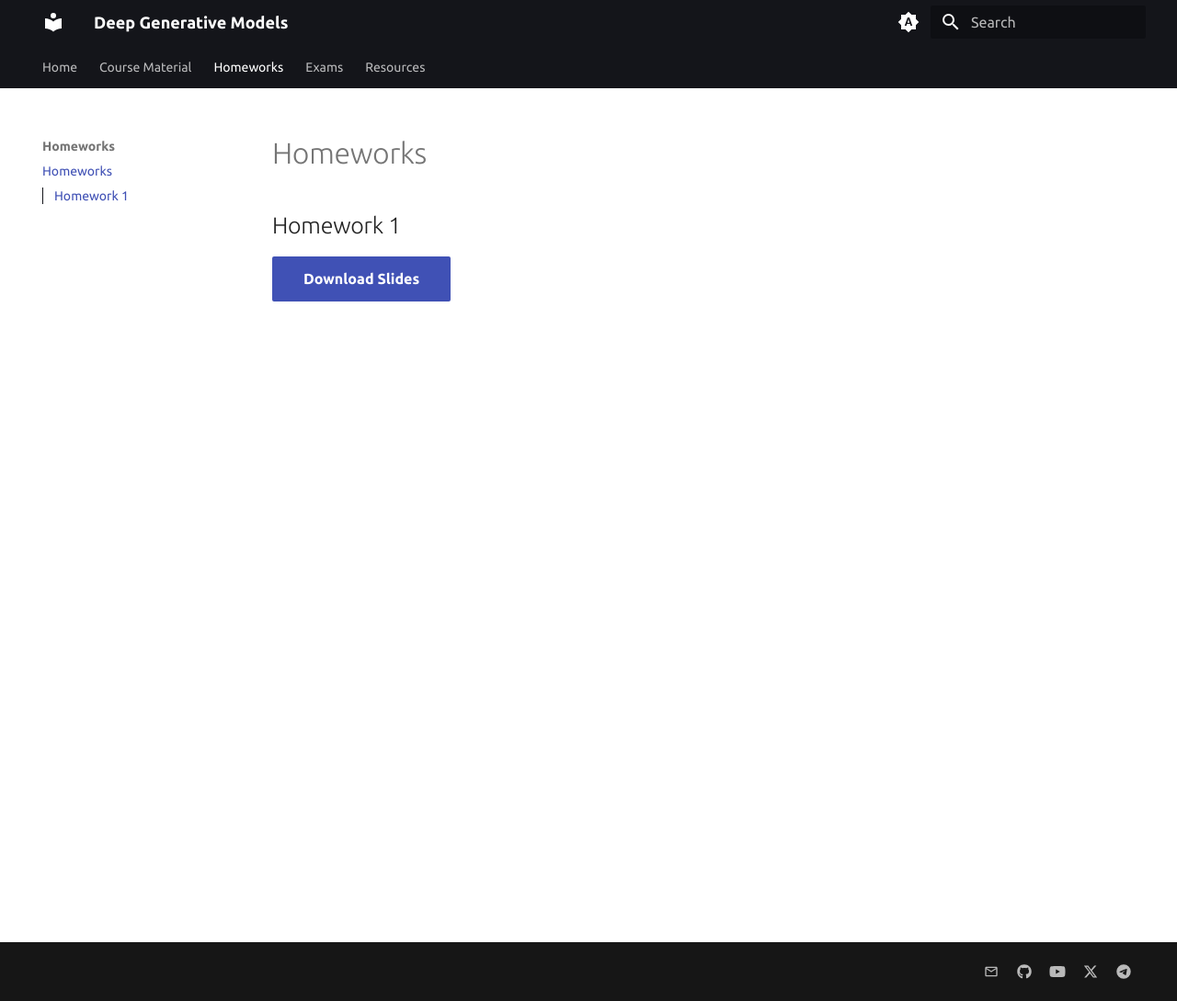
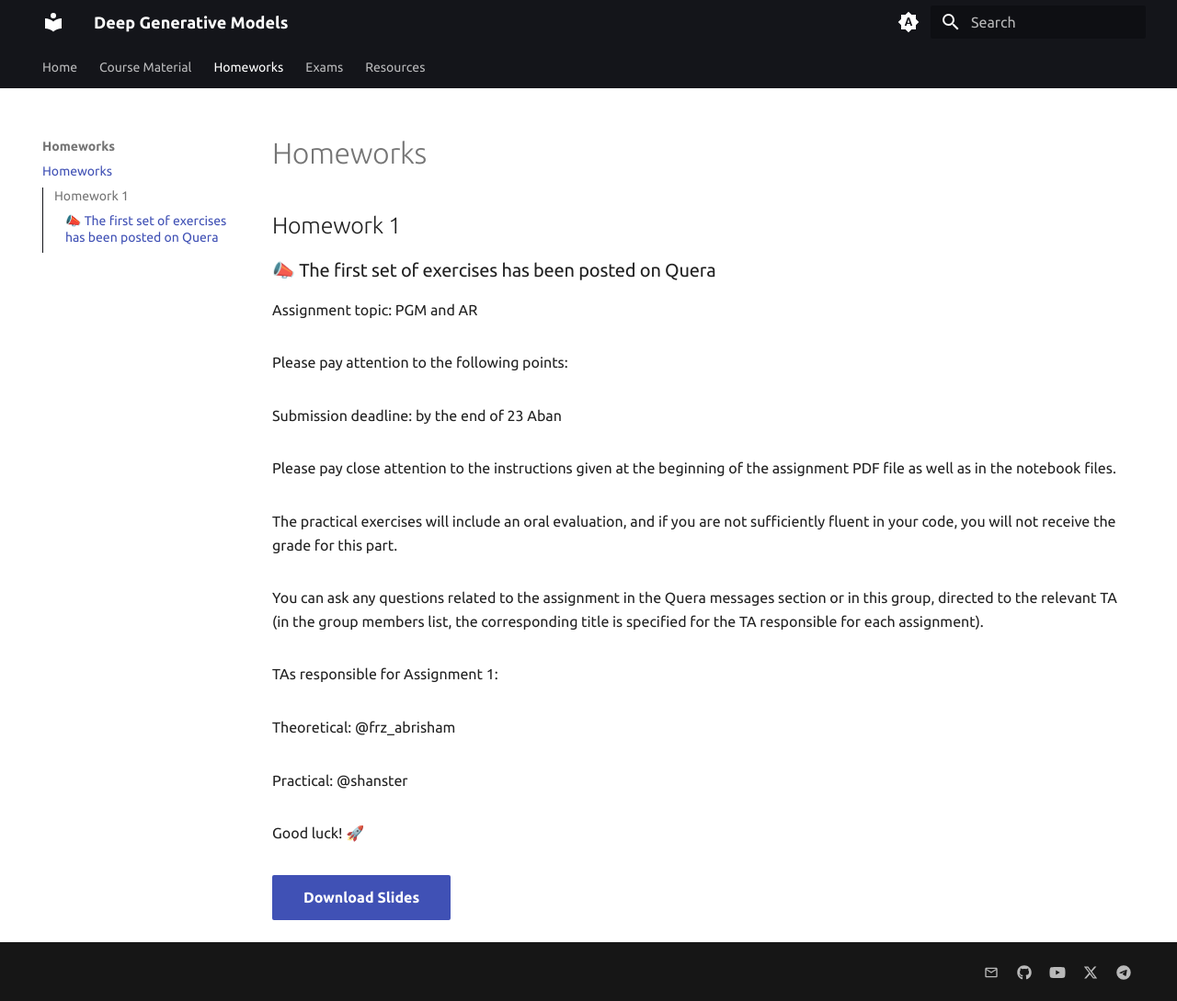
Before and after one commit to SUT-CS-GM/sut-cs-gm.github.io, an MkDocs documentation site: the page built from docs/homeworks/index.md, in a window 1280 px wide and 1089 px high. Shown: the whole window at 92% size. Built offline with MkDocs 1.6.1 and Material for MkDocs 9.7.7, drawn with Linux system fonts in a browser that asks for light colours; some web fonts are replaced.

Commit message:
Adds hw1 description.

```diff
--- a/docs/homeworks/index.md
+++ b/docs/homeworks/index.md
@@ -6,4 +6,26 @@ title: Homeworks
 
 ## Homework 1
 
+### 📣 The first set of exercises has been posted on Quera
+
+Assignment topic: PGM and AR
+
+Please pay attention to the following points:
+
+Submission deadline: by the end of 23 Aban
+
+Please pay close attention to the instructions given at the beginning of the assignment PDF file as well as in the notebook files.
+
+The practical exercises will include an oral evaluation, and if you are not sufficiently fluent in your code, you will not receive the grade for this part.
+
+You can ask any questions related to the assignment in the Quera messages section or in this group, directed to the relevant TA (in the group members list, the corresponding title is specified for the TA responsible for each assignment).
+
+TAs responsible for Assignment 1:
+
+Theoretical: @frz_abrisham
+
+Practical: @shanster
+
+Good luck! 🚀
+
 [Download Slides](/assets/homeworks/GM_HW1.zip){:target="_blank" .md-button .md-button--primary }
```
